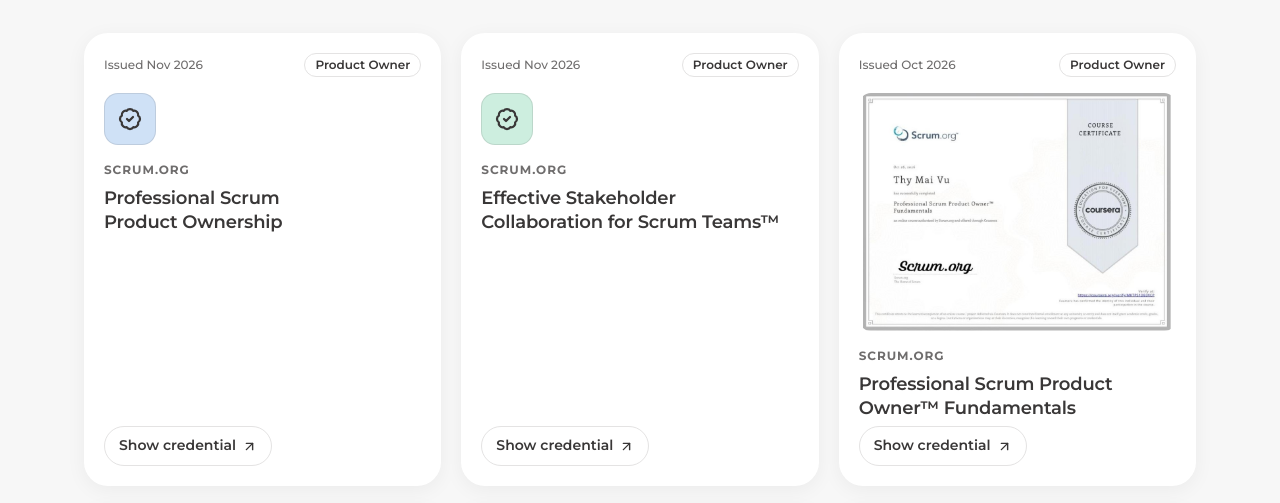
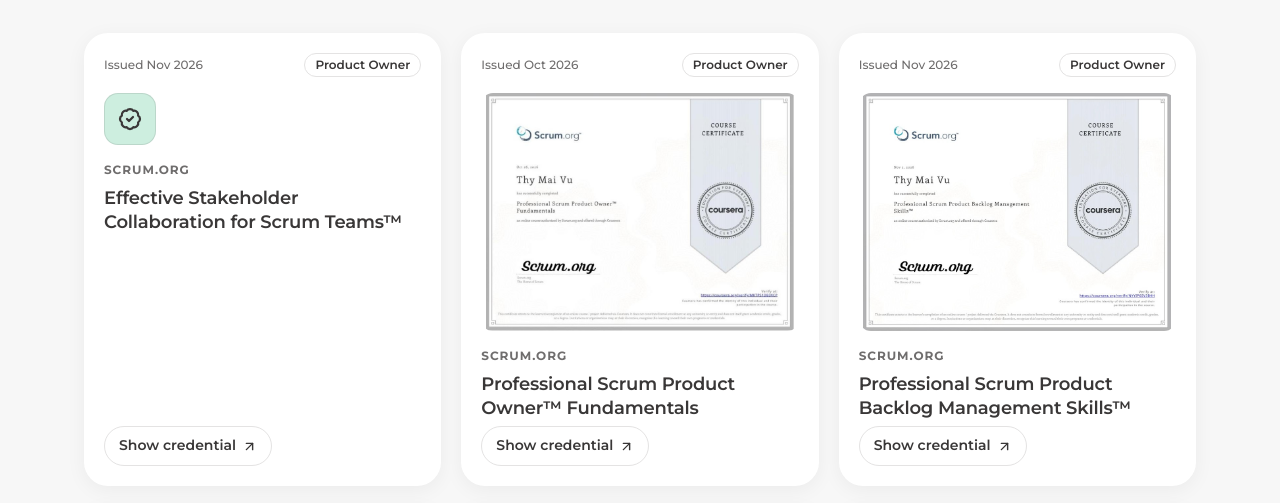
Before and after one commit to maithy0401/portfolio, a plain HTML site: page index.html in a window 1280 px wide. Shown: the part 6617-7120 px from the top of the page. Drawn offline with Linux system fonts and the light colour scheme.

Commit message:
Remove the Professional Scrum Product Ownership certificate card
Requested in a comment on the portfolio artifact.

Co-Authored-By: Claude Opus 5.5 <noreply@anthropic.com>
Claude-Session: https://claude.ai/code/session_01SAuitnyYWx5PJ2FxL4b7Wy

```diff
--- a/index.html
+++ b/index.html
@@ -2850,16 +2850,6 @@
         <p>Courses I finished this year to back up the product, UX and AI work I do every day.</p>
       </div>
       <ul class="certs">
-          <li class="cert c1">
-            <p class="cert-meta"><span>Issued Nov 2026</span><span class="lens">Product Owner</span></p>
-            <figure class="slot r-cert" data-slot="cert-pspo-specialization" data-hint-en="Certificate image: Professional Scrum Product Ownership"></figure>
-            <div class="cert-mark" aria-hidden="true"><svg aria-hidden="true" focusable="false" class="ic" xmlns="http://www.w3.org/2000/svg" viewBox="0 0 24 24" fill="none" stroke="currentColor" stroke-width="2" stroke-linecap="round" stroke-linejoin="round" ><path d="M3.85 8.62a4 4 0 0 1 4.78-4.77 4 4 0 0 1 6.74 0 4 4 0 0 1 4.78 4.78 4 4 0 0 1 0 6.74 4 4 0 0 1-4.77 4.78 4 4 0 0 1-6.75 0 4 4 0 0 1-4.78-4.77 4 4 0 0 1 0-6.76Z"/><path d="m9 12 2 2 4-4"/></svg></div>
-            <div class="cert-body">
-              <p class="cert-issuer">Scrum.org</p>
-              <h3>Professional Scrum Product Ownership</h3>
-              <a class="cert-link" href="https://www.coursera.org/account/accomplishments/specialization/certificate/F1LP34MAF7U1" target="_blank" rel="noopener" aria-label="Show credential: Professional Scrum Product Ownership">Show credential <svg aria-hidden="true" focusable="false" class="ic" xmlns="http://www.w3.org/2000/svg" viewBox="0 0 24 24" fill="none" stroke="currentColor" stroke-width="2" stroke-linecap="round" stroke-linejoin="round" ><path d="M7 7h10v10"/><path d="M7 17 17 7"/></svg></a>
-            </div>
-          </li>
           <li class="cert c2">
             <p class="cert-meta"><span>Issued Nov 2026</span><span class="lens">Product Owner</span></p>
             <figure class="slot r-cert" data-slot="cert-stakeholder-collab" data-hint-en="Certificate image: Effective Stakeholder Collaboration for Scrum Teams™"></figure>
```
